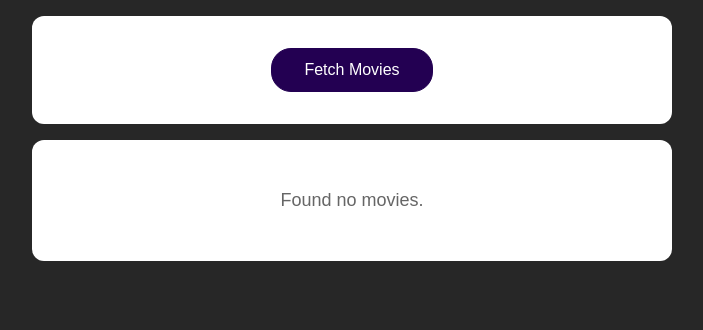
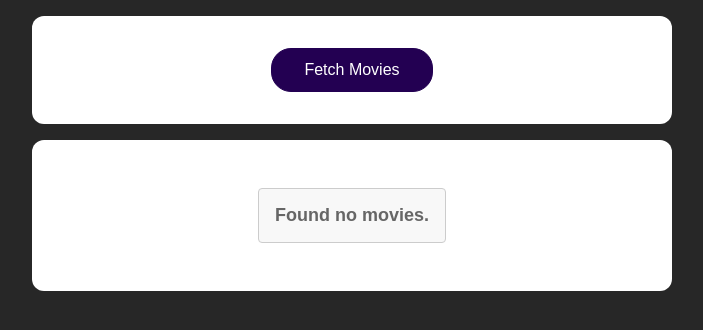
Before and after one commit to haiderali780/MovieMaster-App, a React (Create React App) app: page / in a window 1280 px wide. Shown: the top 330 px of the page, without its empty margins (288-991 px from the left). Built offline with nearby package versions, Linux system fonts and the light colour scheme.

Commit message:
handling http erros

```diff
--- a/src/App.css
+++ b/src/App.css
@@ -59,7 +59,29 @@ button:active {
 }
 
 .no-movies {
+  display: inline-block;
   text-align: center;
   font-size: 18px;
+  font-weight: bold;
   color: #666;
+  background-color: #f8f8f8;
+  border: 1px solid #ccc;
+  border-radius: 4px;
+  padding: 16px;
+  margin: 16px;
 }
+
+
+.error {
+  display: inline-block;
+  text-align: center;
+  font-size: 18px;
+  font-weight: bold;
+  color: red;
+  background-color: #fff0f0;
+  border: 1px solid red;
+  border-radius: 4px;
+  box-shadow: 0 0 8px rgba(0, 0, 0, 0.1);
+  padding: 16px;
+  margin: 16px;
+}
--- a/src/App.js
+++ b/src/App.js
@@ -5,10 +5,17 @@ import "./App.css";
 
 function App() {
   const [movies, setMovies] = useState([]);
-  const [isLoading,setIsLoading]=useState(false)
+  const [isLoading, setIsLoading] = useState(false);
+  const [error, setError] = useState(false);
   async function fetchMoviesHandler() {
     setIsLoading(true);
-    const response = await fetch("https://swapi.dev/api/films/");
+    setError(null);
+    try{
+      const response = await fetch("https://swapi.dev/api/films/");
+      if(!response.ok)
+      {
+        throw new Error('something went wrong')
+      }
     const data = await response.json();
     const transformedMovies = data.results.map((movieData) => {
       return {
@@ -19,22 +26,40 @@ function App() {
       };
     });
     setMovies(transformedMovies);
-    setIsLoading(false);
+  } catch(error)
+  {
+    setError(error.message);
+  }
+  setIsLoading(false);
 
   }
 
+let content=<p className="no-movies">Found no movies.</p>
+
+if(movies.length>0)
+{
+content=<MoviesList movies={movies} />
+}
+if(error)
+{
+ content=  <p className="error" >{error}</p>
+}
+
+if(isLoading)
+{
+  content= <p className="loading">loading</p>
+}
   return (
     <React.Fragment>
       <section>
         <button onClick={fetchMoviesHandler}>Fetch Movies</button>
       </section>
       <section>
-       {!isLoading && movies.length>0 && <MoviesList movies={movies} />}
-       {!isLoading && movies.length===0&&<p className="no-movies">Found no movies.</p>}
-       {isLoading && <p  className="loading">loading</p>}
+       {content}
       </section>
     </React.Fragment>
   );
+
 }
 
 export default App;
```
